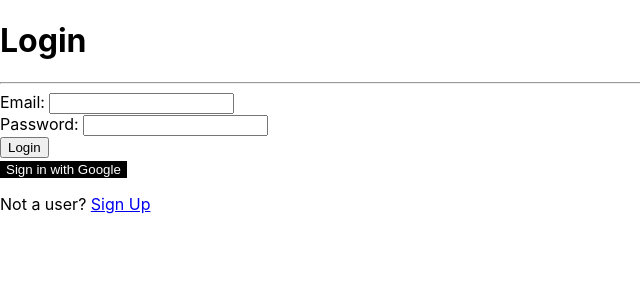
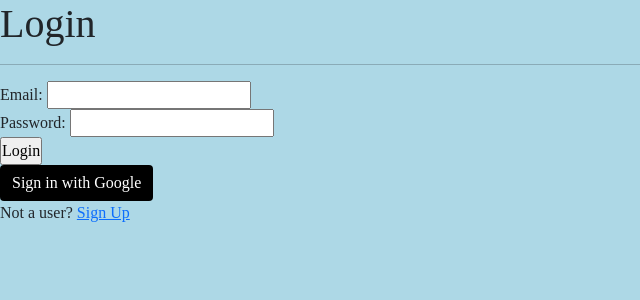
Before and after one commit to DeyvinC/firebase-auth, a React (Create React App) app: page / in a window 1280 px wide. Shown: the top 300 px of the page, without its empty margins (0-640 px from the left). Built offline with nearby package versions, Linux system fonts and the light colour scheme.

Commit message:
Added a Use Effect

```diff
--- a/package.json
+++ b/package.json
@@ -6,8 +6,10 @@
     "@testing-library/jest-dom": "^5.16.2",
     "@testing-library/react": "^12.1.3",
     "@testing-library/user-event": "^13.5.0",
+    "bootstrap": "^5.1.3",
     "firebase": "^9.6.6",
     "react": "^17.0.2",
+    "react-bootstrap": "^2.1.2",
     "react-dom": "^17.0.2",
     "react-router-dom": "^6.2.1",
     "react-scripts": "5.0.0",
--- a/src/App.js
+++ b/src/App.js
@@ -1,4 +1,4 @@
-import { useState } from 'react';
+import { useState, useEffect } from 'react';
 import { Routes, Route } from 'react-router-dom';
 import Login from './scenes/Login';
 import Signup from './scenes/Signup';
@@ -6,11 +6,16 @@ import Welcome from './scenes/Welcome';
 
 function App() {
   const [user, setUser] = useState();
+
+useEffect(() => {
+  console.log('Here is my useEffect and user ', user)
+}, [])
+
   return (
     <Routes>
-      <Route path='/login' element={<Login setUser={setUser} />} />
+      <Route path='/login' element={<Login setUser={setUser} user={user} />} />
       <Route path='/signup' element={<Signup setUser={setUser}/>} />
-      <Route path='/' element={user ? <Welcome user={user} /> : <Login setUser={setUser} />} />
+      <Route path='/' element={user ? <Welcome user={user} setUser={setUser} /> : <Login setUser={setUser} />} />
     </Routes>
   );
 }
--- a/src/index.css
+++ b/src/index.css
@@ -1,13 +1,34 @@
-body {
+/* normalizing my css */
+*,
+*::after,
+*::before{
   margin: 0;
-  font-family: -apple-system, BlinkMacSystemFont, 'Segoe UI', 'Roboto', 'Oxygen',
-    'Ubuntu', 'Cantarell', 'Fira Sans', 'Droid Sans', 'Helvetica Neue',
-    sans-serif;
-  -webkit-font-smoothing: antialiased;
-  -moz-osx-font-smoothing: grayscale;
+  padding: 0;
+  box-sizing: inherit;
 }
 
-code {
-  font-family: source-code-pro, Menlo, Monaco, Consolas, 'Courier New',
-    monospace;
+@import url('https://fonts.googleapis.com/css2?family=Gideon+Roman&display=swap');
+@import url('https://fonts.googleapis.com/css2?family=Gideon+Roman&family=Redressed&display=swap');
+
+body {
+  font-family: 'Gideon Roman', cursive;
+  background-color: lightblue;
+
 }
+@media (max-width: 800px), (max-height: 400px) {
+  body {
+    background-color: lightcoral;
+    background-color: white;
+  }
+
+  h1 {
+    font-size: 55px;
+  }
+
+}
+
+
+
+button {
+  font-family: 'Redressed', cursive;;
+}
--- a/src/index.js
+++ b/src/index.js
@@ -1,8 +1,8 @@
+import 'bootstrap/dist/css/bootstrap.min.css';
 import React from 'react';
 import ReactDOM from 'react-dom';
 import './index.css';
 import App from './App';
-import reportWebVitals from './reportWebVitals';
 import { BrowserRouter } from 'react-router-dom';
 
 ReactDOM.render(
@@ -13,8 +13,3 @@ ReactDOM.render(
   </React.StrictMode>,
   document.getElementById('root')
 );
-
-// If you want to start measuring performance in your app, pass a function
-// to log results (for example: reportWebVitals(console.log))
-// or send to an analytics endpoint. Learn more: https://bit.ly/CRA-vitals
-reportWebVitals();
--- a/src/reportWebVitals.js
+++ /dev/null
@@ -1,13 +0,0 @@
-const reportWebVitals = onPerfEntry => {
-  if (onPerfEntry && onPerfEntry instanceof Function) {
-    import('web-vitals').then(({ getCLS, getFID, getFCP, getLCP, getTTFB }) => {
-      getCLS(onPerfEntry);
-      getFID(onPerfEntry);
-      getFCP(onPerfEntry);
-      getLCP(onPerfEntry);
-      getTTFB(onPerfEntry);
-    });
-  }
-};
-
-export default reportWebVitals;
--- a/src/scenes/Login.js
+++ b/src/scenes/Login.js
@@ -1,16 +1,25 @@
-import { useState } from 'react';
+import { useEffect, useState } from 'react';
 import React from 'react';
 import { Link, useNavigate } from 'react-router-dom';
 import { getAuth, signInWithEmailAndPassword, GoogleAuthProvider, signInWithPopup } from 'firebase/auth'
 import { app } from '../ConnectAuth';
+import { Button } from 'react-bootstrap';
 
 
-function Login({setUser}){
+function Login({user, setUser}){
     const [email, setEmail] = useState();
     const [password, setPassword] = useState();
     const navigate = useNavigate();
     const provider = new GoogleAuthProvider();
     const auth = getAuth(app);
+
+    useEffect(() => {
+        const localUser = localStorage.getItem('displayName')
+
+        console.log('localUser from LS', localUser )
+
+        if(localUser) setUser({...user, displayName: localUser})
+    }, [])
 
     const handleFormSubmit = (e) => {
         e.preventDefault();
@@ -27,10 +36,19 @@ function Login({setUser}){
         signInWithPopup(auth, provider)
         .then(result => {
             setUser(result.user)
+
+            localStorage.setItem('displayName', result.user.displayName)
+            localStorage.setItem('photo', result.user.photoURL)
+            localStorage.setItem('uid', result.user.uid)
+
+            console.log('this is my result', result.user.displayName)
             navigate('/')
         })
         .catch(alert)
     }
+
+    console.log('Here is my user', user)
+
     return (
         <>
         <h1>Login</h1>
@@ -48,12 +66,12 @@ function Login({setUser}){
             <br />
             <input type='submit' value='Login' />
         </form>
-        <button onClick={handleGoogleLogin}
+        <Button onClick={handleGoogleLogin}
         style={ {backgroundColor: 'black',
         color: 'white',
         border: 'none'}}
         >Sign in with Google
-        </button>
+        </Button>
         <p>Not a user? <Link to='/signup'>Sign Up </Link></p>
         </>
     )
--- a/src/scenes/Welcome.js
+++ b/src/scenes/Welcome.js
@@ -1,15 +1,29 @@
 import React from "react";
-import {Link} from "react-router-dom";
+import { useNavigate } from "react-router-dom";
+import { getAuth, signOut } from 'firebase/auth'
 
-function Welcome({ user }){
+function Welcome({ user, setUser }){
     console.log(user) //email, displayName, photoURL
+    const auth = getAuth();
+    const navigate = useNavigate();
+
+    const handleLogout = () => {
+        signOut(auth).then(() => {
+            localStorage.clear()
+            navigate('/login')
+        })
+        .catch(err => {
+            console.error(err)
+        })
+    }
+
     return (
         <>
             <h1>Welcome</h1>
             <h2>{user.displayName || user.email}</h2>
             {user.photoURL && <img src={user.photoURL}
             alt='Profile of logged-in user' />}
-            <button><Link to='/login'>Logout</Link></button>
+            <button onClick={handleLogout}> Sign Out</button>
         </>
     )
 }
```
Also changed, not shown: src/App.css (deleted, +0 -38 lines), src/setupTests.js (deleted, +0 -5 lines), src/logo.svg (deleted), 1 other file (tests, documents, lock files or other folders).
